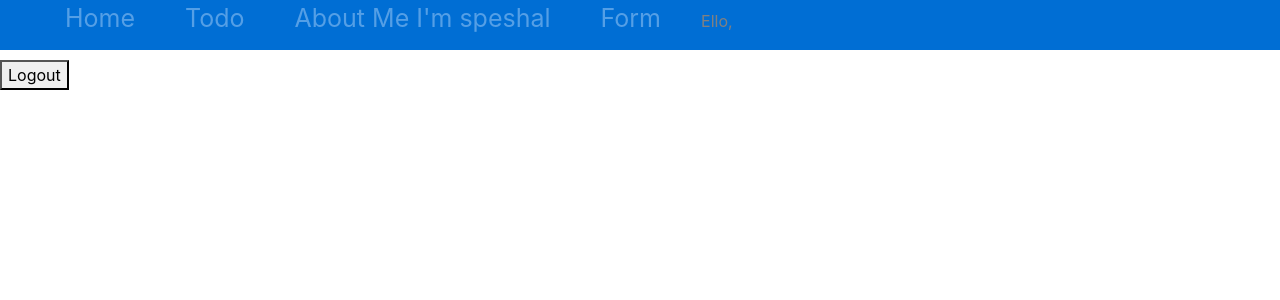
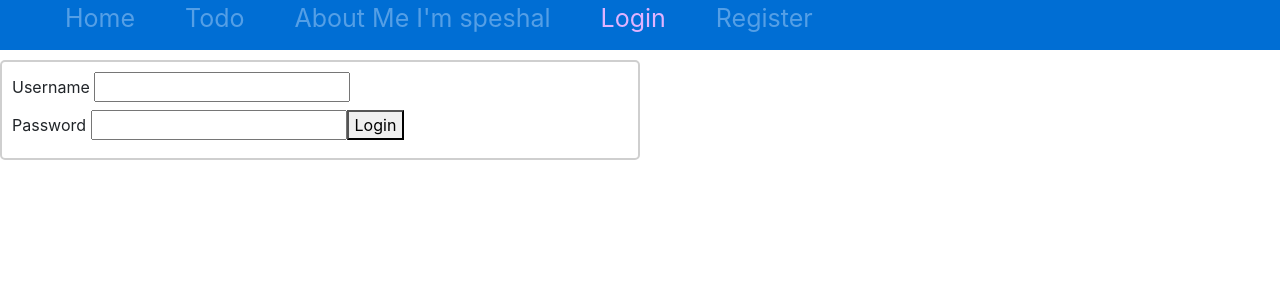
Before and after one commit to adard2002/ToDoListManager, a React (Create React App) app: page /Login in a window 1280 px wide. Shown: the top 300 px of the page. Built offline with nearby package versions, Linux system fonts and the light colour scheme.

Commit message:
added stuff to index and can return null if there is no user specified

```diff
--- a/src/App.css
+++ b/src/App.css
@@ -95,6 +95,13 @@ body {
   background-color: rgb(83, 83, 83);
 }
 
+.LoginForm {
+  padding-left: 50%;
+  border: 2px rgb(207, 207, 207) solid;
+  border-radius: 5px;
+  padding: 10px;
+  width: 50%;
+}
 /* .TodoListForm {
   width: 50%;
 }
--- a/src/App.js
+++ b/src/App.js
@@ -19,7 +19,6 @@ function App() {
           <li><NavLink to = "/" exact>Home</NavLink></li>
           <li><NavLink to = "/Todo">Todo</NavLink></li>
           <li><NavLink to = "/AboutMe">About Me I'm speshal</NavLink></li>
-          <li><NavLink to = "/Form">Form</NavLink></li>
           <NavLogin user={user} />
         </ul>
         </nav>
--- a/src/components/auth/Login.js
+++ b/src/components/auth/Login.js
@@ -27,10 +27,10 @@ export default function Login() {
   };
 
   return (
-    <form onSubmit={handleSubmit}>
+    <form className="LoginForm" onSubmit={handleSubmit}>
       <label>Username <input type="text" name="username" /></label>
       <label>Password <input type="password" name="password" /></label>
       <button>Login</button>
     </form>
-  )
+  );
 }
--- a/src/contexts/auth.js
+++ b/src/contexts/auth.js
@@ -10,7 +10,7 @@ export function useAuth() {
 
 export function AuthProvider(props) {
   const [state] = useState({
-    user: { name: 'Adara' },
+    user: null,
   });
 
   return (
--- a/src/index.js
+++ b/src/index.js
@@ -18,7 +18,4 @@ ReactDOM.render(
   document.getElementById('root')
 );
 
-// If you want to start measuring performance in your app, pass a function
-// to log results (for example: reportWebVitals(console.log))
-// or send to an analytics endpoint. Learn more: https://bit.ly/CRA-vitals
 reportWebVitals();
```
Also changed, not shown: src/components/auth/index.js (+17 -19 lines).
